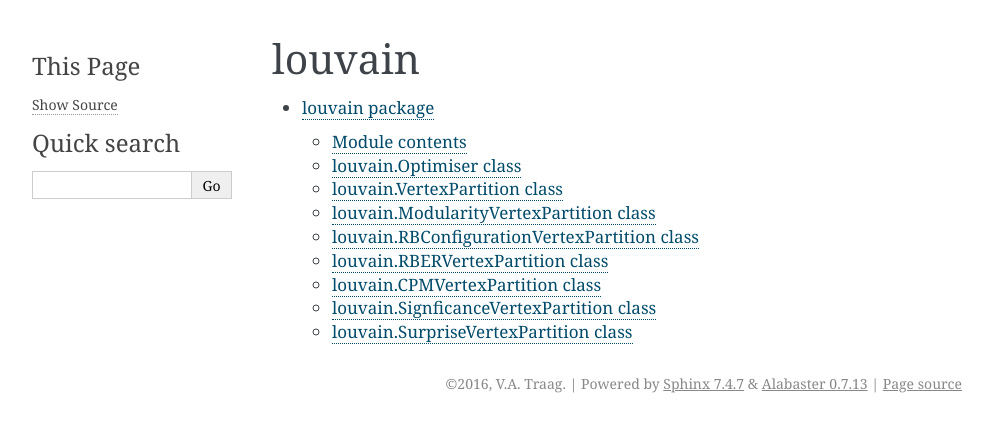
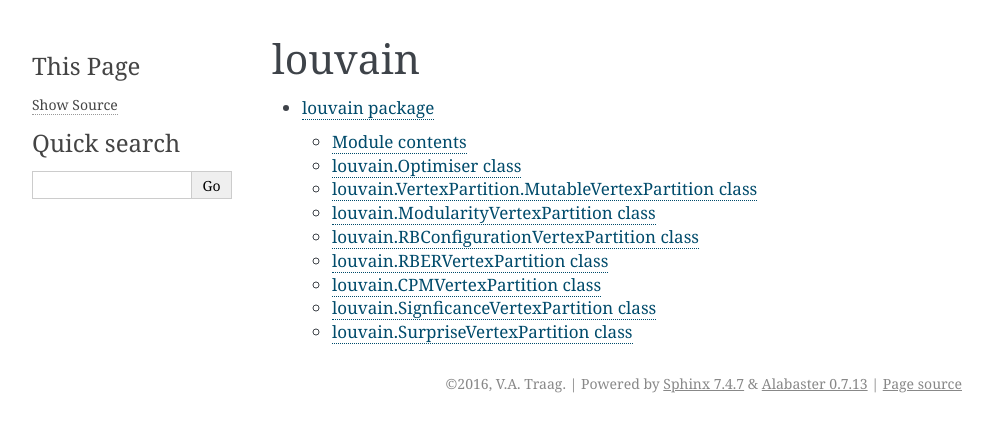
Before and after one commit to vtraag/leidenalg, a Sphinx documentation site: the page built from doc/source/modules.rst, in a window 1280 px wide. Shown: the top 432 px of the page, without its empty margins (148-1141 px from the left). Built offline with Sphinx 7.4.7, drawn with Linux system fonts in a browser that asks for light colours.

Commit message:
Included documentation for base class.

```diff
--- a/doc/source/louvain.rst
+++ b/doc/source/louvain.rst
@@ -10,17 +10,17 @@
     :show-inheritance:
 
 louvain.Optimiser class
------------------------------
+-----------------------
 
 .. autoclass:: louvain.Optimiser
     :members:
     :undoc-members:
     :show-inheritance:
 
-louvain.VertexPartition class
------------------------------
+louvain.VertexPartition.MutableVertexPartition class
+----------------------------------------------------
 
-.. autoclass:: louvain.VertexPartition
+.. autoclass:: louvain.VertexPartition.MutableVertexPartition
     :members:
     :undoc-members:
     :show-inheritance:
```
